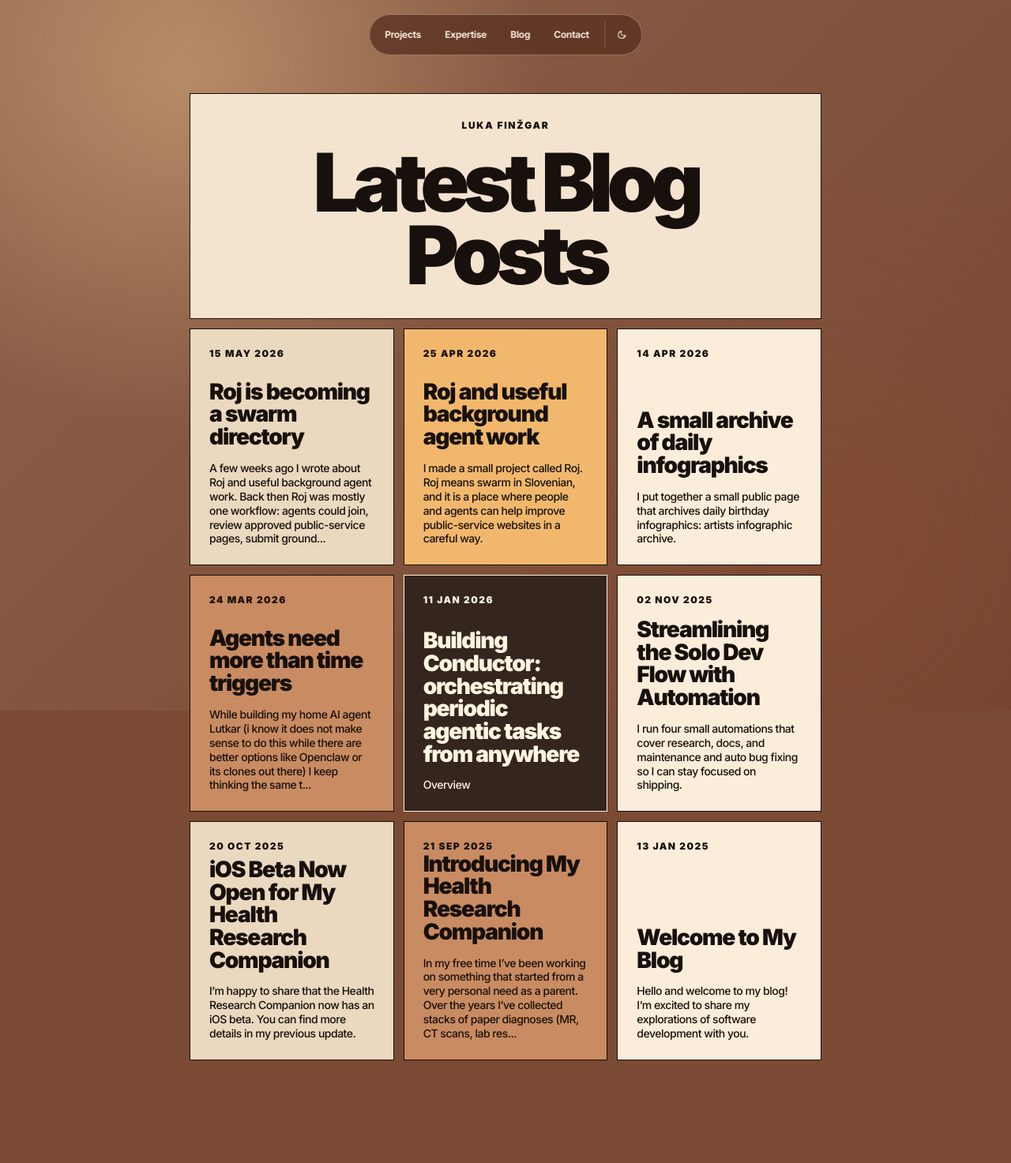
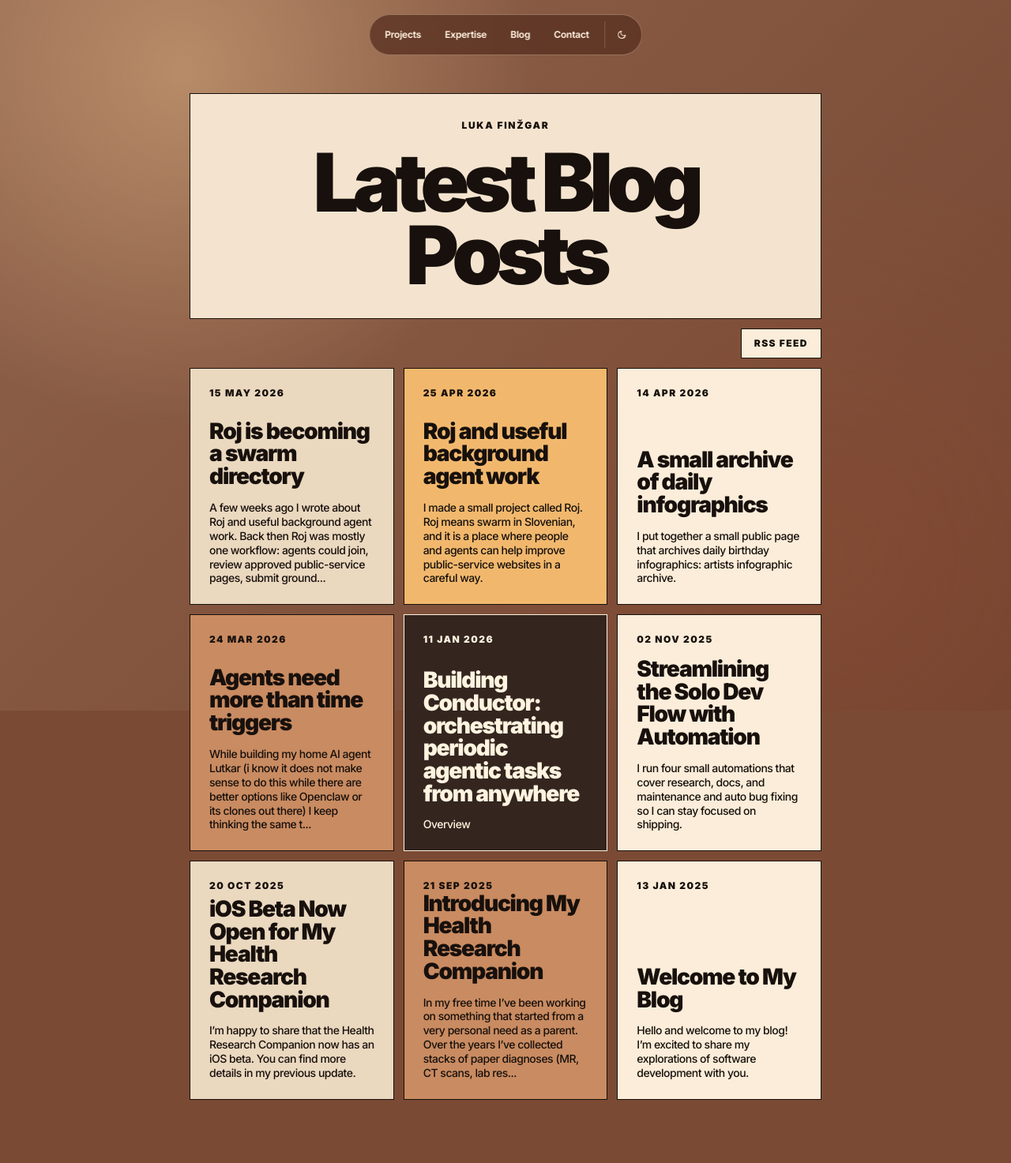
Before and after one commit to Lukafin/personalWeb, a Jekyll site: the page built from blog/index.html, in a window 1280 px wide. Shown: the whole page at 79% size. Built offline with Jekyll 4.4.1, drawn with Linux system fonts in a browser that asks for light colours; before the commit the page ends 1423 px from its top, so only the background shows below that.

Commit message:
Add RSS feed for blog

```diff
--- a/_layouts/default.html
+++ b/_layouts/default.html
@@ -11,6 +11,8 @@
     <link rel="icon" type="image/png" sizes="16x16" href="{{ '/favicon-16x16.png' | relative_url }}">
     <link rel="shortcut icon" href="{{ '/favicon.ico' | relative_url }}">
     <link rel="stylesheet" href="{{ '/styles.css' | relative_url }}">
+    <link rel="alternate" type="application/rss+xml" title="{{ site.title | xml_escape }} RSS" href="{{ '/rss.xml' | absolute_url }}">
+    <link rel="alternate" type="application/atom+xml" title="{{ site.title | xml_escape }} Atom" href="{{ '/feed.xml' | absolute_url }}">
     <link href="https://fonts.googleapis.com/css2?family=Inter:wght@500;650;800;900&display=swap" rel="stylesheet">
     <script src="{{ '/script.js' | relative_url }}" defer></script>
     <!-- Google tag (gtag.js) -->
--- a/blog/index.html
+++ b/blog/index.html
@@ -6,6 +6,10 @@ hide_language_switcher: true
 
 <div class="blog-list">
     <h1 data-en="Latest Blog Posts" data-de="Neueste Blogbeiträge">Latest Blog Posts</h1>
+
+    <div class="blog-actions" aria-label="Blog subscription options">
+      <a class="rss-link" href="{{ '/rss.xml' | relative_url }}" type="application/rss+xml">RSS feed</a>
+    </div>
 
     <ul>
       {% for post in site.posts %}
--- a/styles.css
+++ b/styles.css
@@ -1173,6 +1173,34 @@ body::before {
     font-weight: 850;
 }
 
+.blog-actions {
+    display: flex;
+    justify-content: flex-end;
+    margin: 12px 0 0;
+}
+
+.rss-link {
+    display: inline-flex;
+    align-items: center;
+    min-height: 38px;
+    padding: 0 16px;
+    border: 1px solid currentColor;
+    background: var(--warm-cream);
+    color: var(--warm-page-ink);
+    text-decoration: none;
+    font-size: 12px;
+    line-height: 1;
+    text-transform: uppercase;
+    letter-spacing: 0.12em;
+    font-weight: 850;
+}
+
+.rss-link:hover {
+    background: var(--warm-amber);
+    text-decoration: underline;
+    text-underline-offset: 3px;
+}
+
 .blog-list ul {
     list-style: none;
     padding: 0;
```
Also changed, not shown: rss.xml (added, +23 -0 lines).
